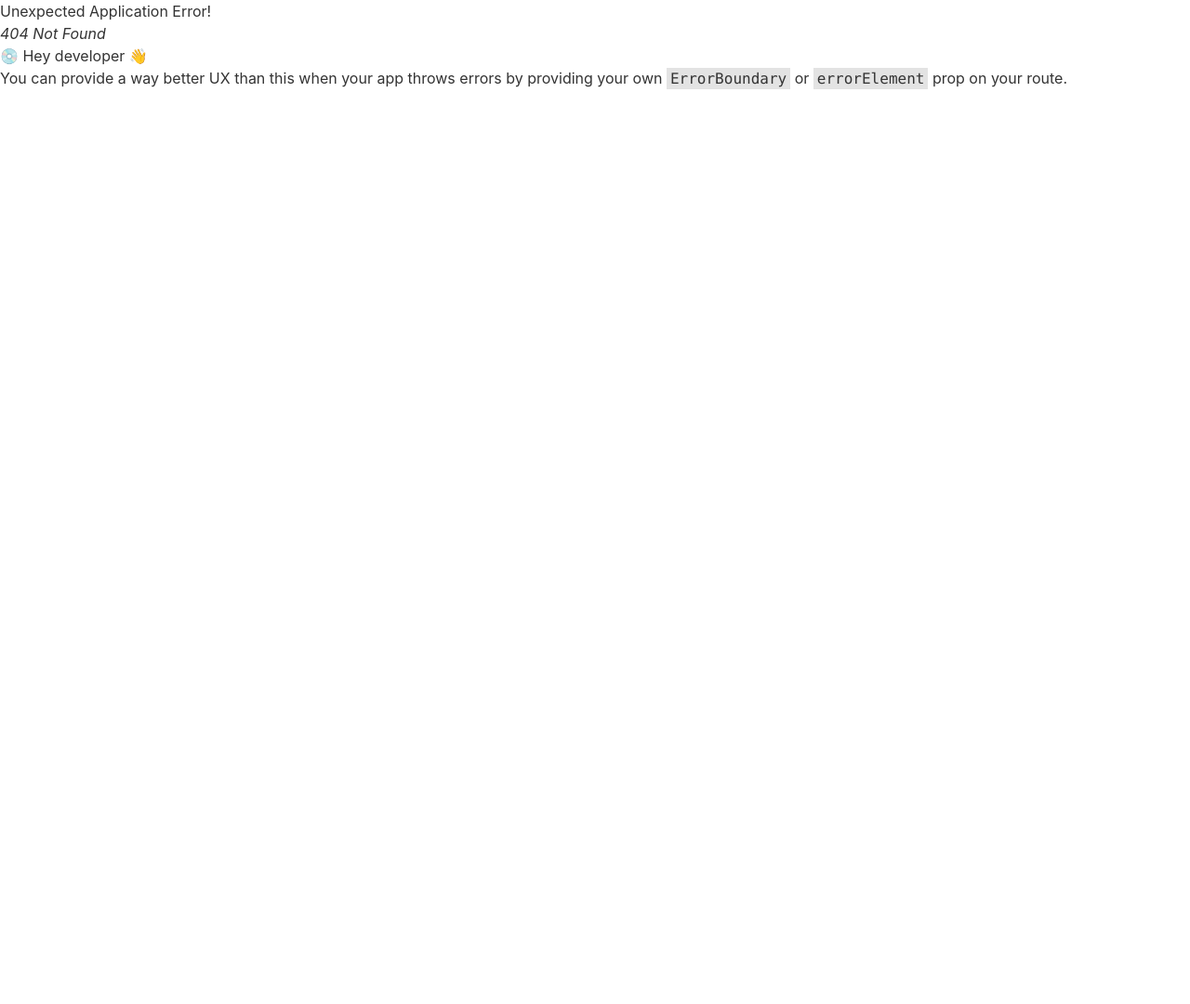
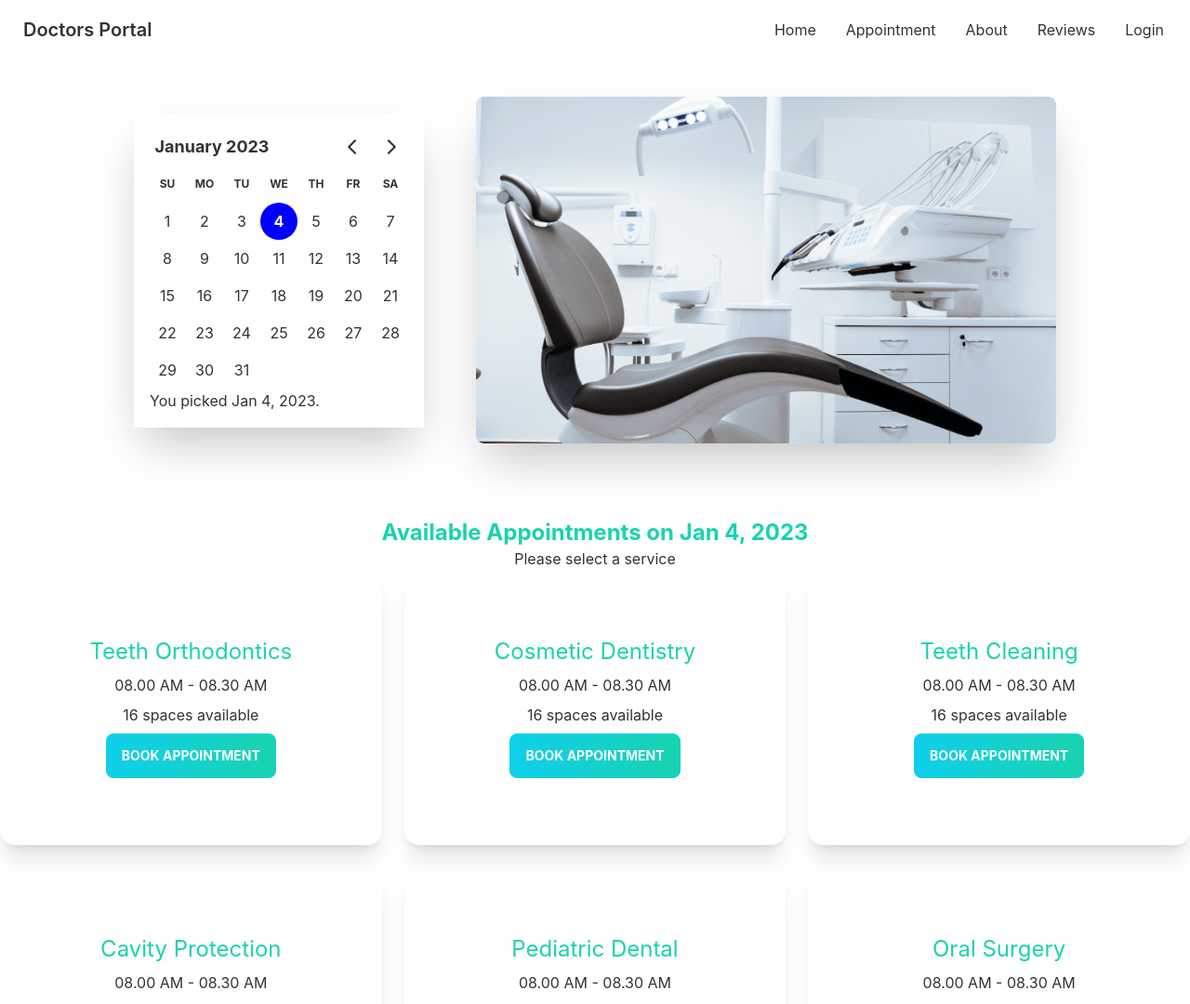
Before and after one commit to abdurrahman720/Doctors-Portal-Client, a React (Create React App) app: page /appointment in a window 1280 px wide. Before the commit this address had no page. Shown: the top 1080 px of the page at 93% size. Before the commit the page ends 800 px from the top, so only its background shows below. Built offline with nearby package versions, Linux system fonts and the light colour scheme.

Commit message:
appointment page

```diff
--- a/package.json
+++ b/package.json
@@ -7,8 +7,10 @@
     "@testing-library/react": "^13.0.0",
     "@testing-library/user-event": "^13.2.1",
     "daisyui": "^2.46.1",
+    "date-fns": "^2.29.3",
     "firebase": "^9.15.0",
     "react": "^18.2.0",
+    "react-day-picker": "^8.4.1",
     "react-dom": "^18.2.0",
     "react-router-dom": "^6.6.1",
     "react-scripts": "5.0.1",
--- /dev/null
+++ b/public/services.json
@@ -0,0 +1,134 @@
+[
+    {
+      "_id": 1,
+      "name": "Teeth Orthodontics",
+      "slots": [
+        "08.00 AM - 08.30 AM",
+        "08.30 AM - 09.00 AM",
+        "09.00 AM - 9.30 AM",
+        "09.30 AM - 10.00 AM",
+        "10.00 AM - 10.30 AM",
+        "10.30 AM - 11.00 AM",
+        "11.00 AM - 11.30 AM",
+        "11.30 AM - 12.00 AM",
+        "1.00 PM - 1.30 PM",
+        "1.30 PM - 2.00 PM",
+        "2.00 PM - 2.30 PM",
+        "2.30 PM - 3.00 PM",
+        "3.00 PM - 3.30 PM",
+        "3.30 PM - 4.00 PM",
+        "4.00 PM - 4.30 PM",
+        "4.30 PM - 5.00 PM"
+      ]
+    },
+    {
+      "_id": 2,
+      "name": "Cosmetic Dentistry",
+      "slots": [
+        "08.00 AM - 08.30 AM",
+        "08.30 AM - 09.00 AM",
+        "09.00 AM - 9.30 AM",
+        "09.30 AM - 10.00 AM",
+        "10.00 AM - 10.30 AM",
+        "10.30 AM - 11.00 AM",
+        "11.00 AM - 11.30 AM",
+        "11.30 AM - 12.00 AM",
+        "1.00 PM - 1.30 PM",
+        "1.30 PM - 2.00 PM",
+        "2.00 PM - 2.30 PM",
+        "2.30 PM - 3.00 PM",
+        "3.00 PM - 3.30 PM",
+        "3.30 PM - 4.00 PM",
+        "4.00 PM - 4.30 PM",
+        "4.30 PM - 5.00 PM"
+      ]
+    },
+    {
+      "_id": 3,
+      "name": "Teeth Cleaning",
+      "slots": [
+        "08.00 AM - 08.30 AM",
+        "08.30 AM - 09.00 AM",
+        "09.00 AM - 9.30 AM",
+        "09.30 AM - 10.00 AM",
+        "10.00 AM - 10.30 AM",
+        "10.30 AM - 11.00 AM",
+        "11.00 AM - 11.30 AM",
+        "11.30 AM - 12.00 AM",
+        "1.00 PM - 1.30 PM",
+        "1.30 PM - 2.00 PM",
+        "2.00 PM - 2.30 PM",
+        "2.30 PM - 3.00 PM",
+        "3.00 PM - 3.30 PM",
+        "3.30 PM - 4.00 PM",
+        "4.00 PM - 4.30 PM",
+        "4.30 PM - 5.00 PM"
+      ]
+    },
+    {
+      "_id": 4,
+      "name": "Cavity Protection",
+      "slots": [
+        "08.00 AM - 08.30 AM",
+        "08.30 AM - 09.00 AM",
+        "09.00 AM - 9.30 AM",
+        "09.30 AM - 10.00 AM",
+        "10.00 AM - 10.30 AM",
+        "10.30 AM - 11.00 AM",
+        "11.00 AM - 11.30 AM",
+        "11.30 AM - 12.00 AM",
+        "1.00 PM - 1.30 PM",
+        "1.30 PM - 2.00 PM",
+        "2.00 PM - 2.30 PM",
+        "2.30 PM - 3.00 PM",
+        "3.00 PM - 3.30 PM",
+        "3.30 PM - 4.00 PM",
+        "4.00 PM - 4.30 PM",
+        "4.30 PM - 5.00 PM"
+      ]
+    },
+    {
+      "_id": 5,
+      "name": "Pediatric Dental",
+      "slots": [
+        "08.00 AM - 08.30 AM",
+        "08.30 AM - 09.00 AM",
+        "09.00 AM - 9.30 AM",
+        "09.30 AM - 10.00 AM",
+        "10.00 AM - 10.30 AM",
+        "10.30 AM - 11.00 AM",
+        "11.00 AM - 11.30 AM",
+        "11.30 AM - 12.00 AM",
+        "1.00 PM - 1.30 PM",
+        "1.30 PM - 2.00 PM",
+        "2.00 PM - 2.30 PM",
+        "2.30 PM - 3.00 PM",
+        "3.00 PM - 3.30 PM",
+        "3.30 PM - 4.00 PM",
+        "4.00 PM - 4.30 PM",
+        "4.30 PM - 5.00 PM"
+      ]
+    },
+    {
+      "_id": 6,
+      "name": "Oral Surgery",
+      "slots": [
+        "08.00 AM - 08.30 AM",
+        "08.30 AM - 09.00 AM",
+        "09.00 AM - 9.30 AM",
+        "09.30 AM - 10.00 AM",
+        "10.00 AM - 10.30 AM",
+        "10.30 AM - 11.00 AM",
+        "11.00 AM - 11.30 AM",
+        "11.30 AM - 12.00 AM",
+        "1.00 PM - 1.30 PM",
+        "1.30 PM - 2.00 PM",
+        "2.00 PM - 2.30 PM",
+        "2.30 PM - 3.00 PM",
+        "3.00 PM - 3.30 PM",
+        "3.30 PM - 4.00 PM",
+        "4.00 PM - 4.30 PM",
+        "4.30 PM - 5.00 PM"
+      ]
+    }
+  ]
--- /dev/null
+++ b/src/Pages/Appointment/Appointment.jsx
@@ -0,0 +1,16 @@
+import React, { useState } from 'react';
+import AppointmentBanner from './AppointmentBanner';
+import AvailableAppointment from './AvailabelAppointments/AvailableAppointment';
+
+const Appointment = () => {
+    const [selectedDate, setSelectedDate] = useState(new Date());
+
+    return (
+        <div>
+            <AppointmentBanner selectedDate={selectedDate} setSelectedDate={setSelectedDate}></AppointmentBanner>
+            <AvailableAppointment selectedDate={selectedDate}></AvailableAppointment>
+        </div>
+    );
+};
+
+export default Appointment;
--- /dev/null
+++ b/src/Pages/Appointment/AppointmentBanner.jsx
@@ -0,0 +1,30 @@
+import React from "react";
+import chair from "../../assets/images/chair.png";
+import { DayPicker } from "react-day-picker";
+import { format } from "date-fns";
+const AppointmentBanner = ({selectedDate,setSelectedDate}) => {
+
+  let footer = <p>Please pick a day.</p>;
+  if (selectedDate) {
+    footer = <p>You picked {format(selectedDate, "PP")}.</p>;
+  }
+  return (
+    <header className="my-6">
+      <div className="hero  ">
+        <div className="hero-content  flex-col lg:flex-row-reverse">
+          <img src={chair} className="rounded-lg shadow-2xl lg:w-1/2" alt="" />
+          <div className="mr-10 shadow-2xl">
+            <DayPicker
+              mode="single"
+              selected={selectedDate}
+              onSelect={setSelectedDate}
+              footer={footer}
+            />
+          </div>
+        </div>
+      </div>
+    </header>
+  );
+};
+
+export default AppointmentBanner;
--- /dev/null
+++ b/src/Pages/Appointment/AvailabelAppointments/AppointmentOptions.jsx
@@ -0,0 +1,21 @@
+import React from "react";
+import PrimaryButton from "../../../Components/PrimaryButton";
+
+const AppointmentOptions = ({ appointmentOptions }) => {
+  const { name, slots } = appointmentOptions;
+  console.log(name);
+  return (
+    <div className="card p-10 shadow-xl">
+      <div className="card-body text-center">
+        <h2 className=" text-2xl text-secondary text-center">{name}</h2>
+        <p>{slots.length > 0 ? slots[0] : 'Try Another Day!'}</p>
+              <p>{slots.length} {slots.length>1 ? 'spaces' : 'space' } available</p>
+        <div className="card-actions justify-center">
+          <PrimaryButton>Book Appointment</PrimaryButton>
+        </div>
+      </div>
+    </div>
+  );
+};
+
+export default AppointmentOptions;
--- /dev/null
+++ b/src/Pages/Appointment/AvailabelAppointments/AvailableAppointment.jsx
@@ -0,0 +1,26 @@
+import React, { useEffect, useState } from 'react';
+import { format } from "date-fns";
+import AppointmentOptions from './AppointmentOptions';
+
+const AvailableAppointment = ({ selectedDate }) => {
+    const [appointmentOptions, setAppointmentOptions] = useState([]);
+    useEffect(() => {
+        fetch(`services.json`)
+            .then(res => res.json())
+            .then(data => setAppointmentOptions(data))
+
+    },[])
+    return (
+        <section className="mt-16">
+            <p className="text-secondary text-center text-2xl font-bold">Available Appointments on {format(selectedDate, 'PP')}  </p>
+            <p className="text-center">Please select a service</p>
+            <div className='grid grid-cols-1 md:grid-cols-2 lg:grid-cols-3 gap-6'>
+                {
+                    appointmentOptions.map(appointmentOptions=><AppointmentOptions key={appointmentOptions._id} appointmentOptions={appointmentOptions}></AppointmentOptions>)
+                }
+            </div>
+        </section>
+    );
+};
+
+export default AvailableAppointment;
--- a/src/Pages/Home/InfoCards/InfoCard.jsx
+++ b/src/Pages/Home/InfoCards/InfoCard.jsx
@@ -1,13 +1,13 @@
 import React from "react";
 
 const InfoCard = ({ card }) => {
-    const {name,description,icon, bgclass} = card;
+  const { name, description, icon, bgClass } = card;
   return (
-    <div className={`card card-side p-5 shadow-xl ${bgclass}`} >
+    <div className={`card card-side m-2 md:p-5 shadow-xl ${bgClass}`} >
       <figure>
         <img src={icon} alt="Movie" />
       </figure>
-      <div className="card-body">
+      <div className="card-body text-white">
               <h2 className="card-title">{name }</h2>
               <p>{description }</p>
 
--- a/src/Pages/Home/InfoCards/InfoCards.jsx
+++ b/src/Pages/Home/InfoCards/InfoCards.jsx
@@ -22,7 +22,7 @@ const InfoCards = () => {
             bgClass: 'bg-accent'
         },
         {
-            id: 1,
+            id: 3,
             name: "Contact Us",
             description: "Open 9.00 am to 5.00 pm everday",
             icon: phone,
--- a/src/Pages/Home/Services/Services.jsx
+++ b/src/Pages/Home/Services/Services.jsx
@@ -13,13 +13,13 @@ const Services = () => {
             icon: fluoride
         },
         {
-            id: 1,
+            id: 2,
             name: 'Cavity',
             description: 'lorem ipsum dolor sit amet, consectetur adipiscing',
             icon: cavity
         },
         {
-            id: 1,
+            id: 3,
             name: 'Teeth WHitennig',
             description: 'lorem ipsum dolor sit amet, consectetur adipiscing',
             icon: whitening
--- a/src/Pages/Shared/Navbar.jsx
+++ b/src/Pages/Shared/Navbar.jsx
@@ -5,19 +5,19 @@ const Navbar = () => {
   const menuItems = (
     <React.Fragment>
       <li>
-        <Link to="/">Home</Link>
+        <Link to="/home">Home</Link>
       </li>
       <li>
-        <Link to="/">Appointment</Link>
+        <Link to="/appointment">Appointment</Link>
       </li>
       <li>
-        <Link to="/">About</Link>
+        <Link to="/about">About</Link>
       </li>
       <li>
-        <Link to="/">Reviews</Link>
+        <Link to="/reviews">Reviews</Link>
       </li>
       <li>
-        <Link to="/">Login</Link>
+        <Link to="/login">Login</Link>
       </li>
     </React.Fragment>
   );
--- a/src/index.js
+++ b/src/index.js
@@ -3,6 +3,7 @@ import ReactDOM from 'react-dom/client';
 import './index.css';
 import App from './App';
 import reportWebVitals from './reportWebVitals';
+import 'react-day-picker/dist/style.css';
 
 const root = ReactDOM.createRoot(document.getElementById('root'));
 root.render(
```
Also changed, not shown: src/Routes/Routes.js (+9 -0 lines), 1 other file (tests, documents, lock files or other folders).
